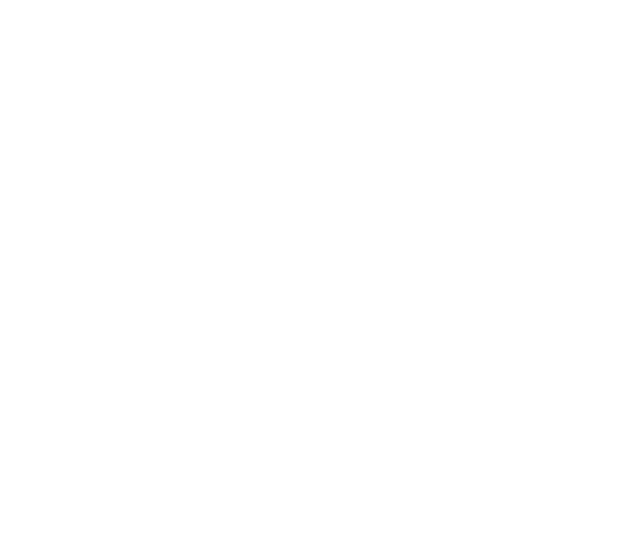
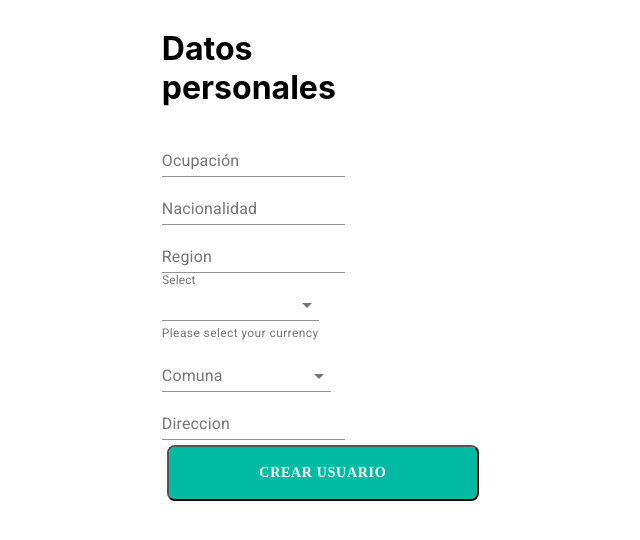
Before and after one commit to veronicaurrutia/scl012-tenpo, a React (Create React App) app: page /data in a window 1280 px wide. Shown: the top 540 px of the page, without its empty margins (352-992 px from the left). Built offline with nearby package versions, Linux system fonts and the light colour scheme.

Commit message:
subiendo cambios en data  y implementacion de cambion de corina en sus archivos

```diff
--- a/src/App.js
+++ b/src/App.js
@@ -1,6 +1,7 @@
 import React from 'react';
 import './App.css';
 import Welcome from './components/Welcome.jsx';
+import Data from './components/Data';
 import Registry from './components/Registry.jsx';
 import { BrowserRouter as Router, Switch, Route } from 'react-router-dom';
 
@@ -14,6 +15,9 @@
           <Route path="/registrarse">
             <Registry />
           </Route>
+          <Route path="/data">
+            <Data />
+          </Route>
         </Switch>
     </Router>
 
--- a/src/components/Data.jsx
+++ b/src/components/Data.jsx
@@ -1,13 +1,129 @@
 import React from 'react';
 import '../assets/css/Data.css';
 import ButtonPrimary from './ButtonPrimary';
+import { Link } from "react-router-dom";
 import { makeStyles } from '@material-ui/core/styles';
 import TextField from '@material-ui/core/TextField';
 import MenuItem from '@material-ui/core/MenuItem';
 
 const currencies = [
   {
-    label: 'Comuna',
+    label: '',
+  },
+  {
+    value: 'Comuna',
+    label: 'Cerrillo',
+  },
+  {
+    value: 'Comuna',
+    label: 'Cerro navia',
+  },
+  {
+    value: 'Comuna',
+    label: 'Conchali',
+  },
+  {
+    value: 'Comuna',
+    label: 'El bosque',
+  },
+  {
+    value: 'Comuna',
+    label: 'Estacion central',
+  },
+  {
+    value: 'Comuna',
+    label: 'Huechuraba',
+  },
+  {
+    value: 'Comuna',
+    label: 'Independencia',
+  },
+  {
+    value: 'Comuna',
+    label: 'La cisterna',
+  },
+  {
+    value: 'Comuna',
+    label: 'La florida',
+  },
+  {
+    value: 'Comuna',
+    label: 'La pintana',
+  },
+  {
+    value: 'Comuna',
+    label: 'La granja',
+  },
+  {
+    value: 'Comuna',
+    label: 'La reina',
+  },
+  {
+    value: 'Comuna',
+    label: 'Las condes',
+  },{
+    value: 'Comuna',
+    label: 'Lo barnechea',
+  },
+  {
+    value: 'Comuna',
+    label: 'Lo espejo',
+  },{
+    value: 'Comuna',
+    label: 'Lo prado',
+  },
+  {
+    value: 'Comuna',
+    label: 'Macul',
+  },
+  {
+    value: 'Comuna',
+    label: 'Maipu',
+  },
+  {
+    value: 'Comuna',
+    label: 'Nuñoa',
+  },{
+    value: 'Comuna',
+    label: 'Pedro aguirre Cerda',
+  },
+  {
+    value: 'Comuna',
+    label: 'Peñalolen',
+  },{
+    value: 'Comuna',
+    label: 'Providencia',
+  },
+  {
+    value: 'Comuna',
+    label: 'Pudahuel',
+  },{
+    value: 'Comuna',
+    label: 'Quilicura',
+  },
+  {
+    value: 'Comuna',
+    label: 'Quinta normal',
+  },
+  {
+    value: 'Comuna',
+    label: 'Recoleta',
+  },
+  {
+    value: 'Comuna',
+    label: 'Renca',
+  },
+  {
+    value: 'Comuna',
+    label: 'San miguel',
+  },
+  {
+    value: 'Comuna',
+    label: 'San joaquin',
+  },
+  {
+    value: 'Comuna',
+    label: 'San Ramon',
   },
   {
     value: 'Comuna',
@@ -15,8 +131,11 @@
   },
   {
     value: 'Comuna',
-    label: 'La florida',
+    label: 'Vitacura',
   },
+
+
+
 ];
 
 const useStyles = makeStyles((theme) => ({
@@ -30,7 +149,7 @@
 
 export default function BasicTextFields() {
   const classes = useStyles();
-  const [currency, setCurrency] = React.useState('EUR');
+  const [currency, setCurrency] = React.useState('comuna');
 
   const handleChange = (event) => {
     setCurrency(event.target.value);
@@ -43,6 +162,20 @@
       <TextField id="standard-basic" label="Ocupación" />
       <TextField id="standard-basic" label="Nacionalidad" />
       <TextField id="standard-basic" label="Region" />
+      <TextField
+          id="standard-select-currency"
+          select
+          label="Select"
+          value={currency}
+          onChange={handleChange}
+          helperText="Please select your currency"
+        >
+          {currencies.map((option) => (
+            <MenuItem key={option.value} value={option.value}>
+              {option.label}
+            </MenuItem>
+          ))}
+          </TextField>
           <TextField
           id="standard-select-currency-native"
           select
@@ -52,7 +185,6 @@
           SelectProps={{
             native: true,
           }}
-          helperText="Please select your currency"
         >
           {currencies.map((option) => (
             <option key={option.value} value={option.value}>
@@ -62,7 +194,9 @@
         </TextField>
 
       <TextField id="standard-basic" label="Direccion" />
+        <Link to="/validation">
         <ButtonPrimary title='Crear Usuario'/>
+        </Link>
         </div>
         </form>
   );
--- a/src/components/Welcome.jsx
+++ b/src/components/Welcome.jsx
@@ -19,7 +19,9 @@
                 <Link to="/registrarse">
                     <ButtonPrimary title='Crear Usuario'/>
                 </Link>
+                <Link to="/data">
                 <ButtonPrimary title='Iniciar Sesión' />
+                </Link>
         </div>
     )
 }
```
